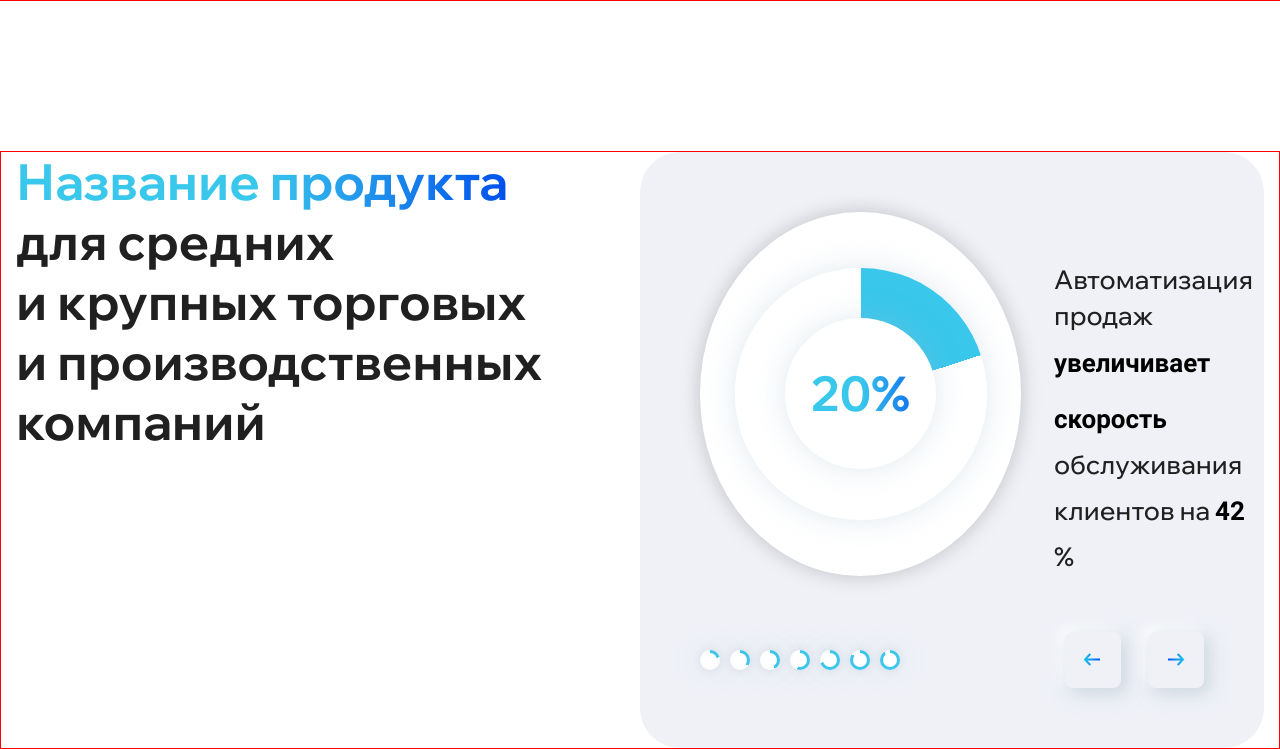
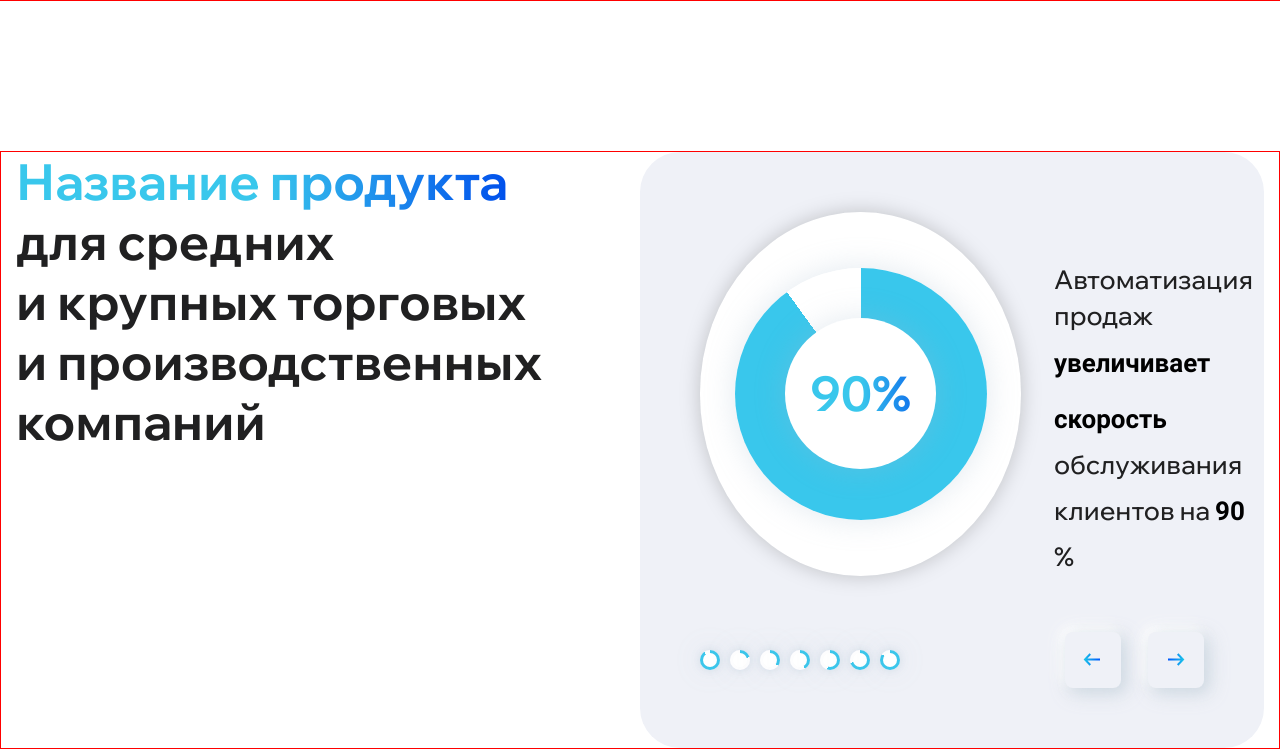
Before and after one commit to MamedovShuxrat/deus, a website built with webpack: page src/index.html in a window 1280 px wide. Both pictures are taken after a click on the button 1093 px from the left and 1402 px from the top of the page. Shown: the part 743-1492 px from the top of the page. Built offline with nearby package versions, Linux system fonts and the light colour scheme.

Commit message:
added updateCircle.js

```diff
--- a/src/index.html
+++ b/src/index.html
@@ -121,7 +121,8 @@
                             </div>
                             <div class="products__info">
                                 Автоматизация продаж <span class="products__info-accent">увеличивает скорость </span>
-                                обслуживания клиентов на <span class="products__info-accent">42</span> %
+                                обслуживания клиентов на <span id="productPercentage"
+                                    class="products__info-accent">42</span> %
                             </div>
                         </div>
                         <div class="products__slider">
@@ -130,10 +131,10 @@
                             </div>
 
                             <div class="slider__btn_wrapper">
-                                <button type="submit" class="slider__btn">
+                                <button type="submit" id="left-btn-pr" class="slider__btn">
                                     <span class="slider__btn-left"></span>
                                 </button>
-                                <button type="submit" class="slider__btn">
+                                <button type="submit" id="right-btn-pr" class="slider__btn">
                                     <span class="slider__btn-right"></span>
                                 </button>
 
--- a/src/js/updateCircle.js
+++ b/src/js/updateCircle.js
@@ -3,17 +3,19 @@ const percentageData = [20, 35, 42, 55, 70, 85, 90];
 const dotsContainer = document.querySelector('.products__dots');
 const circleInner = document.querySelector('.products__circle_inner');
 const circleData = document.querySelector('.products__circle_data');
+const productPercentage = document.getElementById('productPercentage')
 
 function updateCircle(index) {
     const percentage = percentageData[index];
     circleData.textContent = `${percentage}%`;
+    productPercentage.textContent = percentage
     circleInner.style.background = `conic-gradient(rgb(57, 199, 236) 0%, rgb(57, 199, 236) ${percentage}%, #ffffff ${percentage}%)`;
 }
 
 let currentIndex = 0;
 updateCircle(currentIndex);
 
-function createDot(percentage) {
+function createDot(percentage, index) {
     const dot = document.createElement('span');
     dot.className = 'products__dot';
     dot.style.background = `conic-gradient(rgb(57, 199, 236) 0%, rgb(57, 199, 236) ${percentage}%, #ffffff ${percentage}%)`;
@@ -24,10 +26,34 @@ function createDot(percentage) {
     dot.appendChild(dotData);
     dotsContainer.appendChild(dot);
 }
-percentageData.forEach(createDot);
 
-// setInterval(() => {
-//     currentIndex = (currentIndex + 1) % percentageData.length;
-//     updateCircle(currentIndex);
-// }, 2000);
-console.log('work');
+percentageData.forEach((percentage, index) => createDot(percentage, index));
+
+function moveSlider(direction) {
+    if (direction === 'left') {
+        currentIndex = (currentIndex - 1 + percentageData.length) % percentageData.length;
+    } else if (direction === 'right') {
+        currentIndex = (currentIndex + 1) % percentageData.length;
+    }
+    updateCircle(currentIndex);
+    updateDots();
+}
+
+function updateDots() {
+    const dots = document.querySelectorAll('.products__dot');
+    dots.forEach((dot, index) => {
+        const percentage = percentageData[(currentIndex + index) % percentageData.length];
+        dot.style.background = `conic-gradient(rgb(57, 199, 236) 0%, rgb(57, 199, 236) ${percentage}%, #ffffff ${percentage}%)`;
+    });
+}
+
+
+document.getElementById('left-btn-pr').addEventListener('click', () => {
+    console.log('Left button clicked!');
+    moveSlider('left');
+});
+
+document.getElementById('right-btn-pr').addEventListener('click', () => {
+    console.log('Right button clicked!');
+    moveSlider('right');
+});
```
